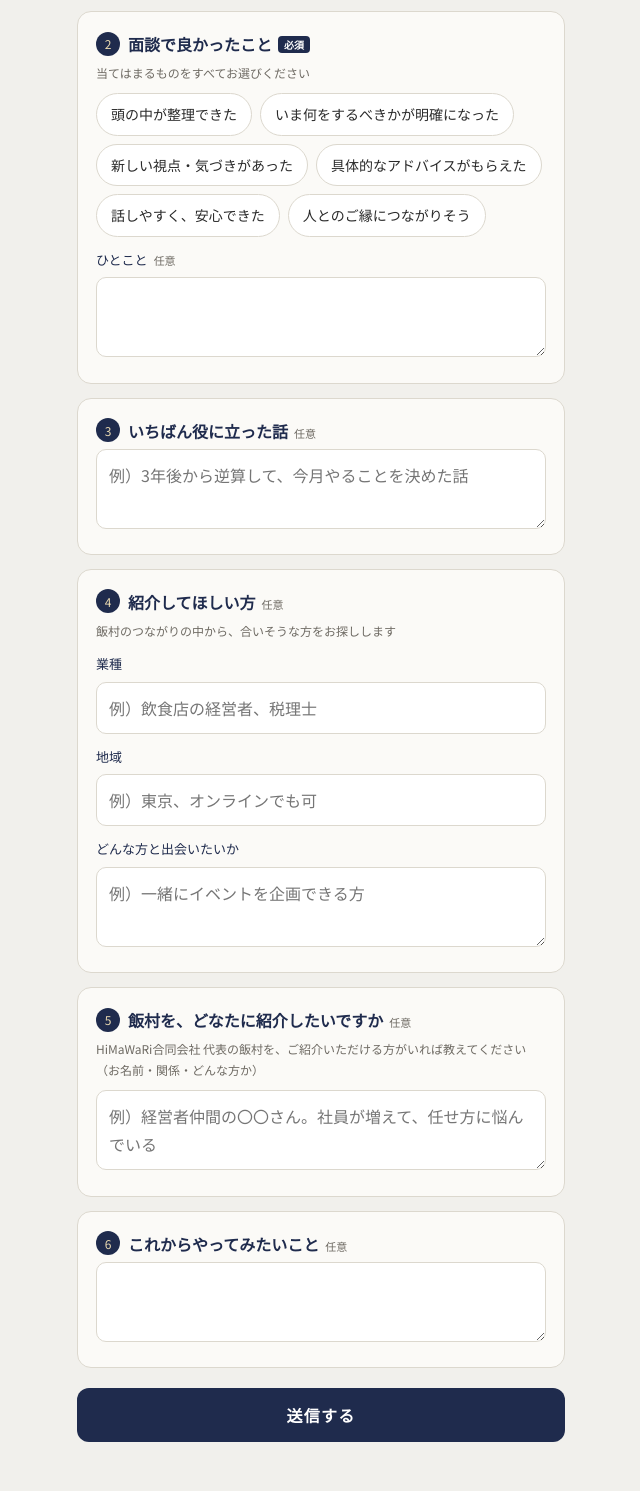
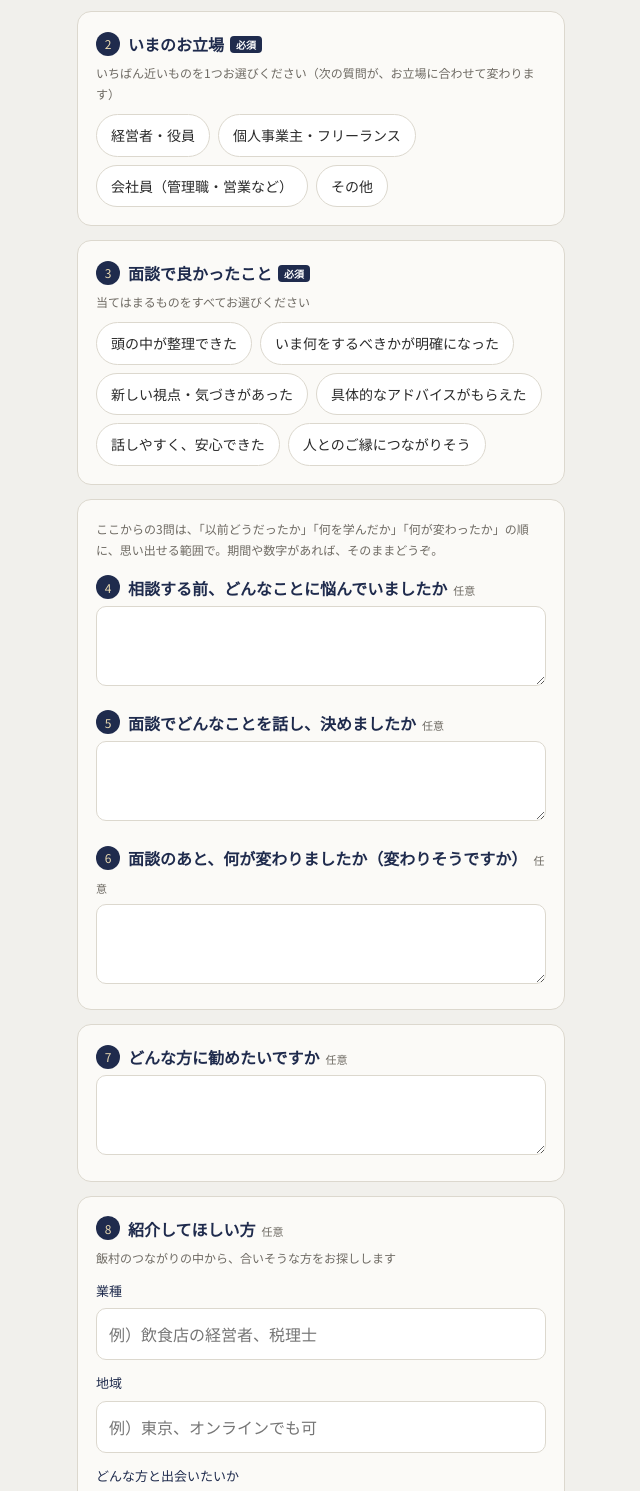
Before and after one commit to himawari2525smile3-png/kimonoceo-site, a website: page survey/index.html in a window 1280 px wide. Shown: the part 561-2052 px from the top of the page, without its empty margins (319-959 px from the left). Drawn offline with Linux system fonts and the light colour scheme; no server answers.

Commit message:
面談アンケート：立場を選ぶと質問が変わる形に（相談前／学んだこと／変わったこと／勧めたい方）。口コミ用のコピーはこの4問の答えをそのまま
Co-Authored-By: Claude Opus 5.5 <noreply@anthropic.com>
Claude-Session: https://claude.ai/code/session_0178N2VfTLiBtiMX4HkSuNCD

```diff
--- a/survey/index.html
+++ b/survey/index.html
@@ -52,7 +52,7 @@
 <body>
 <header><div class="eyebrow">THANK YOU</div><h1>面談アンケート</h1><p>AI時代の経営者専属顧問　飯村 惇</p></header>
 <main class="wrap">
-  <p class="lead" id="lead">先日はお時間をいただき、<br>ありがとうございました。<br>2分ほどで終わります。</p>
+  <p class="lead" id="lead">先日はお時間をいただき、<br>ありがとうございました。<br>3分ほどで終わります。</p>
 
   <form id="form" novalidate>
     <div class="card">
@@ -75,7 +75,18 @@
     </div>
 
     <div class="card">
-      <p class="q"><span class="n">2</span>面談で良かったこと<span class="req">必須</span></p>
+      <p class="q"><span class="n">2</span>いまのお立場<span class="req">必須</span></p>
+      <p class="hint">いちばん近いものを1つお選びください（次の質問が、お立場に合わせて変わります）</p>
+      <div class="chips" id="role" role="radiogroup" aria-label="いまのお立場">
+        <button type="button" class="chip" role="radio" aria-pressed="false" data-r="owner">経営者・役員</button>
+        <button type="button" class="chip" role="radio" aria-pressed="false" data-r="solo">個人事業主・フリーランス</button>
+        <button type="button" class="chip" role="radio" aria-pressed="false" data-r="staff">会社員（管理職・営業など）</button>
+        <button type="button" class="chip" role="radio" aria-pressed="false" data-r="other">その他</button>
+      </div>
+    </div>
+
+    <div class="card">
+      <p class="q"><span class="n">3</span>面談で良かったこと<span class="req">必須</span></p>
       <p class="hint">当てはまるものをすべてお選びください</p>
       <div class="chips" id="good">
         <button type="button" class="chip" aria-pressed="false">頭の中が整理できた</button>
@@ -85,17 +96,25 @@
         <button type="button" class="chip" aria-pressed="false">話しやすく、安心できた</button>
         <button type="button" class="chip" aria-pressed="false">人とのご縁につながりそう</button>
       </div>
-      <label class="s" for="goodNote">ひとこと<span class="opt">任意</span></label>
-      <textarea id="goodNote" name="goodNote"></textarea>
     </div>
 
     <div class="card">
-      <p class="q"><span class="n">3</span>いちばん役に立った話<span class="opt">任意</span></p>
-      <textarea id="useful" name="useful" placeholder="例）3年後から逆算して、今月やることを決めた話"></textarea>
+      <p class="hint" style="margin:0">ここからの3問は、「以前どうだったか」「何を学んだか」「何が変わったか」の順に、思い出せる範囲で。期間や数字があれば、そのままどうぞ。</p>
+      <label class="q" for="before" style="display:block;margin-top:14px"><span class="n">4</span><span id="qBefore">相談する前、どんなことに悩んでいましたか</span><span class="opt">任意</span></label>
+      <textarea id="before" name="before"></textarea>
+      <label class="q" for="did" style="display:block;margin-top:16px"><span class="n">5</span><span id="qDid">面談でどんなことを話し、決めましたか</span><span class="opt">任意</span></label>
+      <textarea id="did" name="did"></textarea>
+      <label class="q" for="change" style="display:block;margin-top:16px"><span class="n">6</span><span id="qChange">面談のあと、何が変わりましたか（変わりそうですか）</span><span class="opt">任意</span></label>
+      <textarea id="change" name="change"></textarea>
     </div>
 
     <div class="card">
-      <p class="q"><span class="n">4</span>紹介してほしい方<span class="opt">任意</span></p>
+      <label class="q" for="recommend" style="display:block"><span class="n">7</span>どんな方に勧めたいですか<span class="opt">任意</span></label>
+      <textarea id="recommend" name="recommend"></textarea>
+    </div>
+
+    <div class="card">
+      <p class="q"><span class="n">8</span>紹介してほしい方<span class="opt">任意</span></p>
       <p class="hint">飯村のつながりの中から、合いそうな方をお探しします</p>
       <label class="s" for="wantIndustry">業種</label><input id="wantIndustry" name="wantIndustry" placeholder="例）飲食店の経営者、税理士">
       <label class="s" for="wantArea">地域</label><input id="wantArea" name="wantArea" placeholder="例）東京、オンラインでも可">
@@ -103,13 +122,13 @@
     </div>
 
     <div class="card">
-      <p class="q"><span class="n">5</span>飯村を、どなたに紹介したいですか<span class="opt">任意</span></p>
+      <p class="q"><span class="n">9</span>飯村を、どなたに紹介したいですか<span class="opt">任意</span></p>
       <p class="hint">HiMaWaRi合同会社 代表の飯村を、ご紹介いただける方がいれば教えてください（お名前・関係・どんな方か）</p>
       <textarea id="introduce" name="introduce" placeholder="例）経営者仲間の〇〇さん。社員が増えて、任せ方に悩んでいる"></textarea>
     </div>
 
     <div class="card">
-      <p class="q"><span class="n">6</span>これからやってみたいこと<span class="opt">任意</span></p>
+      <p class="q"><span class="n">10</span>これからやってみたいこと<span class="opt">任意</span></p>
       <textarea id="next" name="next"></textarea>
     </div>
 
@@ -154,7 +173,7 @@ const API_URL = 'https://script.google.com/macros/s/AKfycbyZwob7c8WGp7h9tDQyHgIw
   if (MODE === 'demo') { const b = document.createElement('div'); b.className = 'demo'; b.textContent = '見本（送信しても記録されません）'; document.body.appendChild(b); }
 
   // 名前をリンクから受け取る（?p=survey&n=山田）
-  const setName = q => { if (q && q.n) { $('name').value = q.n; const L = $('lead'); L.textContent = ''; [q.n + 'さん、', '先日はお時間をいただき、', 'ありがとうございました。', '2分ほどで終わります。'].forEach((t, i) => { if (i) L.appendChild(document.createElement('br')); L.appendChild(document.createTextNode(t)); }); } };
+  const setName = q => { if (q && q.n) { $('name').value = q.n; const L = $('lead'); L.textContent = ''; [q.n + 'さん、', '先日はお時間をいただき、', 'ありがとうございました。', '3分ほどで終わります。'].forEach((t, i) => { if (i) L.appendChild(document.createElement('br')); L.appendChild(document.createTextNode(t)); }); } };
   if (MODE === 'gas' && google.script.url) google.script.url.getLocation(l => setName(l.parameter));
   else setName(Object.fromEntries(new URLSearchParams(location.search)));
 
@@ -181,6 +200,19 @@ const API_URL = 'https://script.google.com/macros/s/AKfycbyZwob7c8WGp7h9tDQyHgIw
   if (MODE === 'api') fetch(API_URL + (API_URL.includes('?') ? '&' : '?') + 'api=info').then(r => r.json()).then(i => setupGoogle(i.clientId)).catch(() => {});
   else setupGoogle('');
 
+  const ROLE_TXT = {
+    owner: ['経営者・役員', '会社や社員のことで、何に悩んでいましたか', '面談で何を決め、何を始めましたか', '社員・数字・ご自身の時間で、何が変わりましたか（変わりそうですか）'],
+    solo:  ['個人事業主・フリーランス', '事業のことで、何に悩んでいましたか', '事業の進め方や仕組みで、何を変えましたか', '売上・お客様・働き方で、何が変わりましたか（変わりそうですか）'],
+    staff: ['会社員（管理職・営業など）', '仕事やチームのことで、何に悩んでいましたか', '学んだことを、職場でどう使いましたか（使えそうですか）', '部下・チーム・成果・ご自身の働き方で、何が変わりましたか（変わりそうですか）'],
+    other: ['その他', '相談する前、どんなことに悩んでいましたか', '面談でどんなことを話し、決めましたか', '面談のあと、何が変わりましたか（変わりそうですか）'],
+  };
+  let role = '';
+  $('role').onclick = e => {
+    const b = e.target.closest('.chip'); if (!b) return;
+    role = b.dataset.r;
+    $('role').querySelectorAll('.chip').forEach(c => { const on = c === b; c.setAttribute('aria-pressed', on ? 'true' : 'false'); c.setAttribute('aria-checked', on ? 'true' : 'false'); });
+    const t = ROLE_TXT[role]; $('qBefore').textContent = t[1]; $('qDid').textContent = t[2]; $('qChange').textContent = t[3];
+  };
   $('good').onclick = e => { const b = e.target.closest('.chip'); if (b) b.setAttribute('aria-pressed', b.getAttribute('aria-pressed') === 'true' ? 'false' : 'true'); };
   let stars = 0; const LBL = ['', 'いまひとつ', 'ふつう', '良かった', 'とても良かった', '最高だった'];
   const paint = n => $('stars').querySelectorAll('button').forEach(b => { const on = +b.dataset.v <= n; b.classList.toggle('on', on); b.setAttribute('aria-checked', +b.dataset.v === n ? 'true' : 'false'); });
@@ -246,16 +278,17 @@ const API_URL = 'https://script.google.com/macros/s/AKfycbyZwob7c8WGp7h9tDQyHgIw
     e.preventDefault(); $('err').textContent = '';
     const p = Object.fromEntries(new FormData($('form')).entries());
     p.good = [...$('good').querySelectorAll('[aria-pressed="true"]')].map(b => b.textContent);
-    p.stars = stars; if (idToken) p.idToken = idToken;
+    p.stars = stars; p.role = role ? ROLE_TXT[role][0] : ''; if (idToken) p.idToken = idToken;
     if (!p.name.trim()) return ($('err').textContent = 'お名前をご入力ください');
     if (!stars) return ($('err').textContent = '総合評価を星でお選びください');
+    if (!role) return ($('err').textContent = 'いまのお立場を1つお選びください');
     if (!p.good.length) return ($('err').textContent = '「良かったこと」を1つ以上お選びください');
     $('submit').disabled = true; $('submit').textContent = '送信しています…';
     send(p).then(r => {
       if (!r.ok) { $('err').textContent = r.error || '送信できませんでした'; $('submit').disabled = false; $('submit').textContent = '送信する'; return; }
       if (r.reviewUrl) $('reviewBtn').href = r.reviewUrl;
       $('form').hidden = true; $('lead').hidden = true; $('done').hidden = false; window.scrollTo({ top: 0, behavior: 'smooth' });
-      const own = [p.goodNote, p.useful].map(x => String(x || '').trim()).filter(Boolean).join('\n\n');
+      const own = [p.before, p.did, p.change, p.recommend].map(x => String(x || '').trim()).filter(Boolean).join('\n\n');
       if (own) { $('ownText').value = own; $('ownWords').hidden = false; }
       makeStory(p.good);
     }).catch(() => { $('err').textContent = '通信がうまくいきませんでした。もう一度お試しください'; $('submit').disabled = false; $('submit').textContent = '送信する'; });
```
